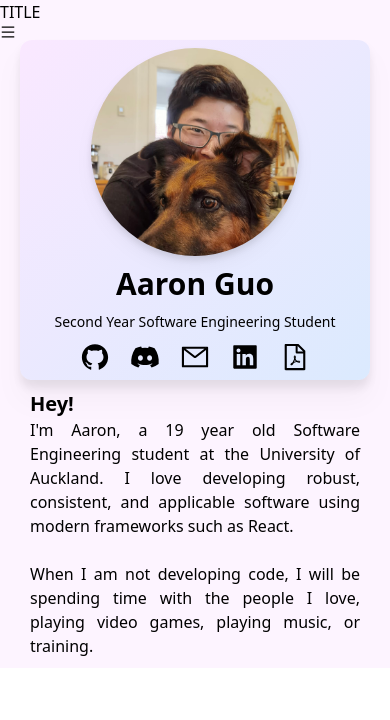
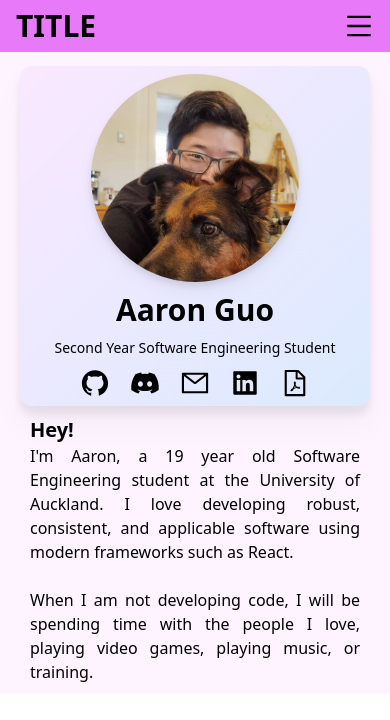
Before and after one commit to PolarWolf314/online-portfolio, a Next.js app: page / in a window 390 px wide. Shown: the top 720 px of the page. Built offline with nearby package versions, Linux system fonts and the light colour scheme.

Commit message:
feat - styling for nav bar complete
The nav bar's styling alone has been completed for the mobile view.

```diff
--- a/components/nav-bar/index.tsx
+++ b/components/nav-bar/index.tsx
@@ -2,9 +2,9 @@ import { AiOutlineMenu } from "react-icons/ai";
 
 const NavBar = () => {
     return (
-        <div>
-            <span>TITLE</span>
-            <span>
+        <div className="sticky z-10 top-0 flex flex-row justify-between px-4 py-2 bg-fuchsia-400 mb-3.5">
+            <span className="text-3xl font-bold">TITLE</span>
+            <span className="text-3xl self-center">
                 <AiOutlineMenu />
             </span>
         </div>
```
